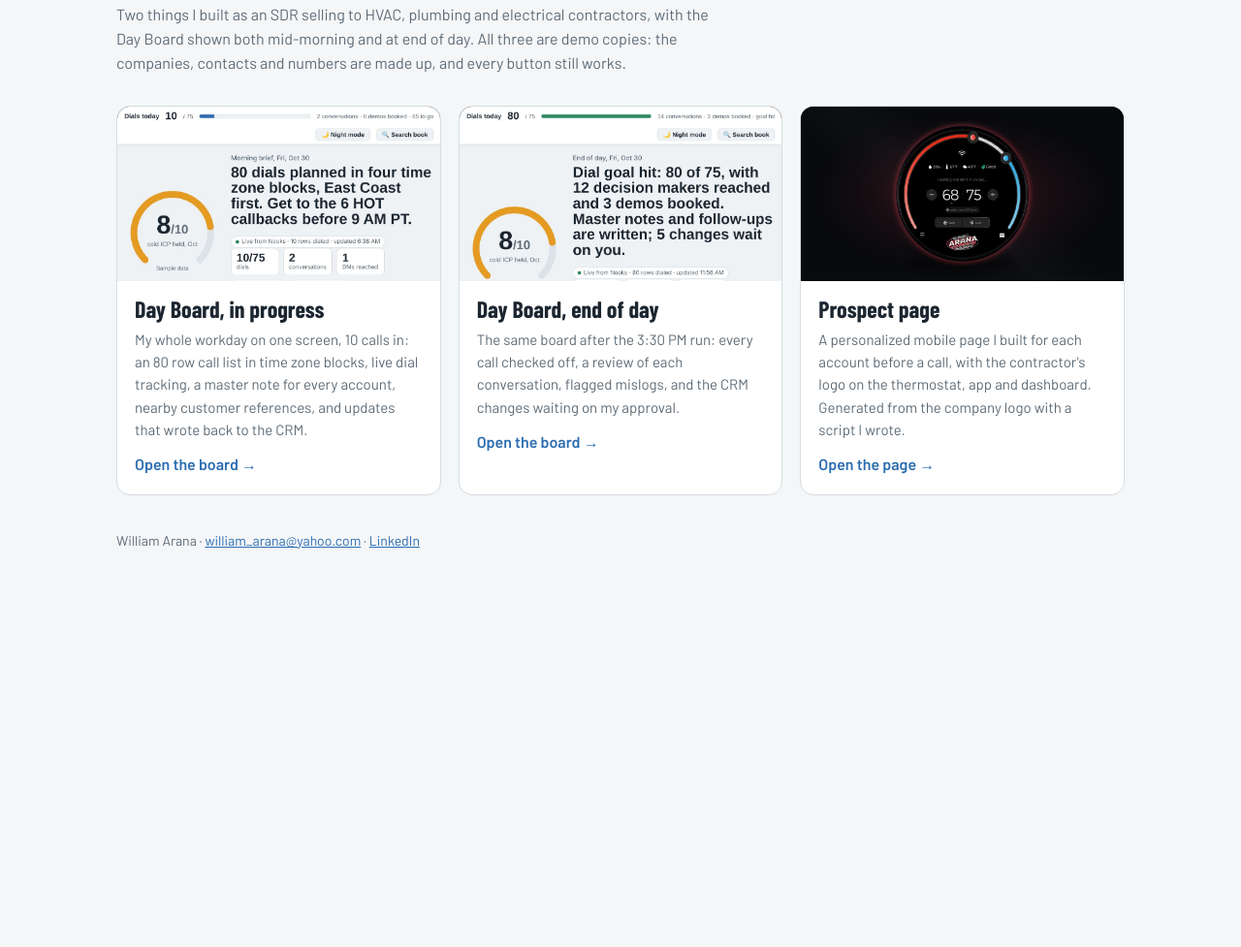
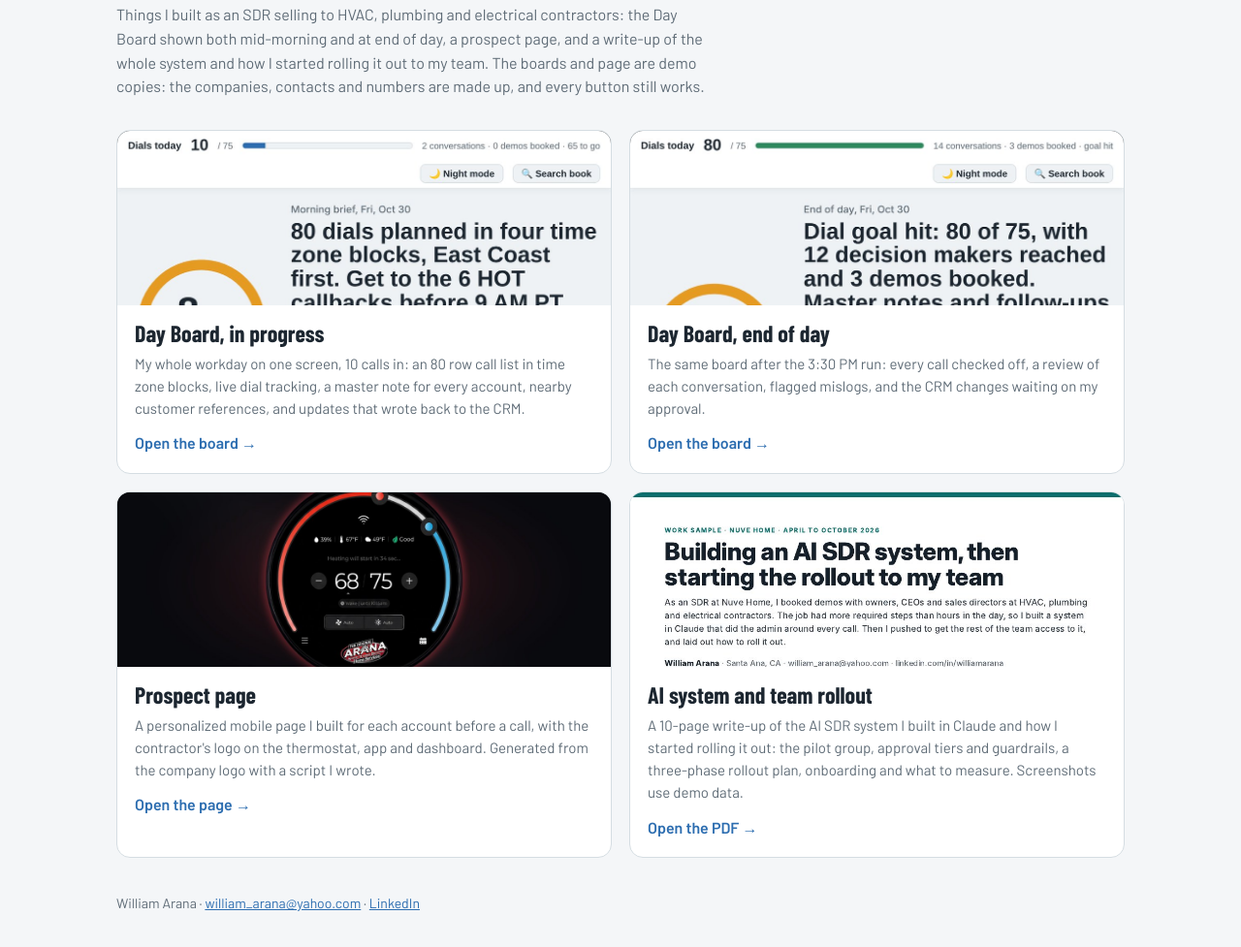
Before and after one commit to william-arana/work-samples, a plain HTML site: page index.html in a window 1280 px wide. Shown: the part 95-1072 px from the top of the page at 97% size. Before the commit the page ends 800 px from the top, so only its background shows below. Drawn offline with nearby package versions, Linux system fonts and the light colour scheme.

Commit message:
Add AI SDR system and team rollout write-up (#1)
Adds a 10-page PDF on the AI SDR system and how the team rollout was started,
with a fourth card on the index page and a README entry. Screenshots come from
the existing demo boards, so no customer data is included.


Claude-Session: https://claude.ai/code/session_01H9BJ29pPHvfHkWHfAqpMoY

Co-authored-by: Claude Opus 5.5 <noreply@anthropic.com>

```diff
--- a/index.html
+++ b/index.html
@@ -5,7 +5,7 @@
 <meta name="viewport" content="width=device-width, initial-scale=1">
 <title>Work Samples | William Arana</title>
 <meta name="robots" content="noindex, nofollow">
-<meta name="description" content="Tools and pages I built as an SDR: a live call board and personalized prospect pages.">
+<meta name="description" content="Tools and pages I built as an SDR: a live call board, personalized prospect pages, and a write-up of the AI system and team rollout.">
 <link rel="preconnect" href="https://fonts.googleapis.com">
 <link rel="preconnect" href="https://fonts.gstatic.com" crossorigin>
 <link href="https://fonts.googleapis.com/css2?family=Barlow:wght@400;500;600&family=Barlow+Condensed:wght@600;700&display=swap" rel="stylesheet">
@@ -16,7 +16,7 @@ body{margin:0;background:var(--bg);color:var(--ink);font:400 16px/1.55 Barlow,sy
 .wrap{max-width:1080px;margin:0 auto;padding:48px 20px 64px}
 h1{font:700 40px/1.05 "Barlow Condensed",sans-serif;margin:0 0 8px}
 .lede{color:var(--muted);margin:0 0 32px;max-width:620px}
-.grid{display:grid;grid-template-columns:repeat(auto-fit,minmax(290px,1fr));gap:18px}
+.grid{display:grid;grid-template-columns:repeat(auto-fit,minmax(min(420px,100%),1fr));gap:18px}
 a.card{display:flex;flex-direction:column;background:var(--panel);border:1px solid var(--line);border-radius:14px;overflow:hidden;text-decoration:none;color:inherit;transition:border-color .15s,box-shadow .15s}
 a.card:hover,a.card:focus-visible{border-color:var(--accent);box-shadow:0 8px 24px -14px rgba(28,38,48,.45);outline:none}
 .thumb{height:180px;background:#0b0f14 center/cover no-repeat;display:flex;align-items:center;justify-content:center}
@@ -37,7 +37,7 @@ footer a{color:var(--accent)}
 <body>
 <div class="wrap">
   <h1>Work samples</h1>
-  <p class="lede">Two things I built as an SDR selling to HVAC, plumbing and electrical contractors, with the Day Board shown both mid-morning and at end of day. All three are demo copies: the companies, contacts and numbers are made up, and every button still works.</p>
+  <p class="lede">Things I built as an SDR selling to HVAC, plumbing and electrical contractors: the Day Board shown both mid-morning and at end of day, a prospect page, and a write-up of the whole system and how I started rolling it out to my team. The boards and page are demo copies: the companies, contacts and numbers are made up, and every button still works.</p>
   <div class="grid">
     <a class="card" href="in-progress-board/">
       <div class="thumb" style="background-image:url(in-progress-thumb.jpg);background-position:left top" aria-hidden="true"></div>
@@ -51,6 +51,10 @@ footer a{color:var(--accent)}
       <div class="thumb" style="background-image:url(prospect-og.jpg)" aria-hidden="true"></div>
       <div class="body"><h2>Prospect page</h2><p>A personalized mobile page I built for each account before a call, with the contractor's logo on the thermostat, app and dashboard. Generated from the company logo with a script I wrote.</p><div class="go">Open the page →</div></div>
     </a>
+    <a class="card" href="rollout/william-arana-ai-sdr-system-and-team-rollout.pdf">
+      <div class="thumb" style="background-image:url(rollout-thumb.jpg);background-position:center top;background-color:#fff" aria-hidden="true"></div>
+      <div class="body"><h2>AI system and team rollout</h2><p>A 10-page write-up of the AI SDR system I built in Claude and how I started rolling it out: the pilot group, approval tiers and guardrails, a three-phase rollout plan, onboarding and what to measure. Screenshots use demo data.</p><div class="go">Open the PDF →</div></div>
+    </a>
   </div>
   <footer>William Arana · <a href="mailto:william_arana@yahoo.com">william_arana@yahoo.com</a> · <a href="https://www.linkedin.com/in/williamarana">LinkedIn</a></footer>
 </div>
```
Also changed, not shown: rollout-thumb.jpg (added), 2 other files.
